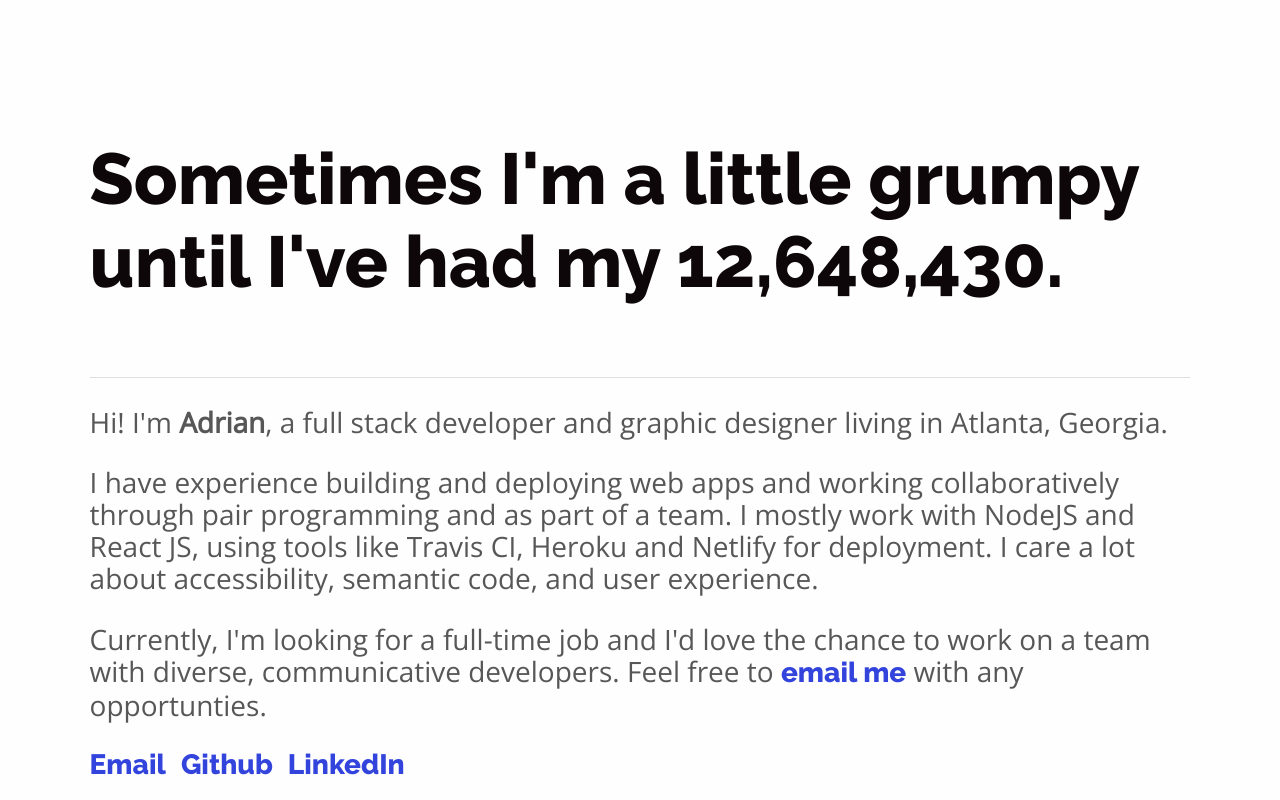
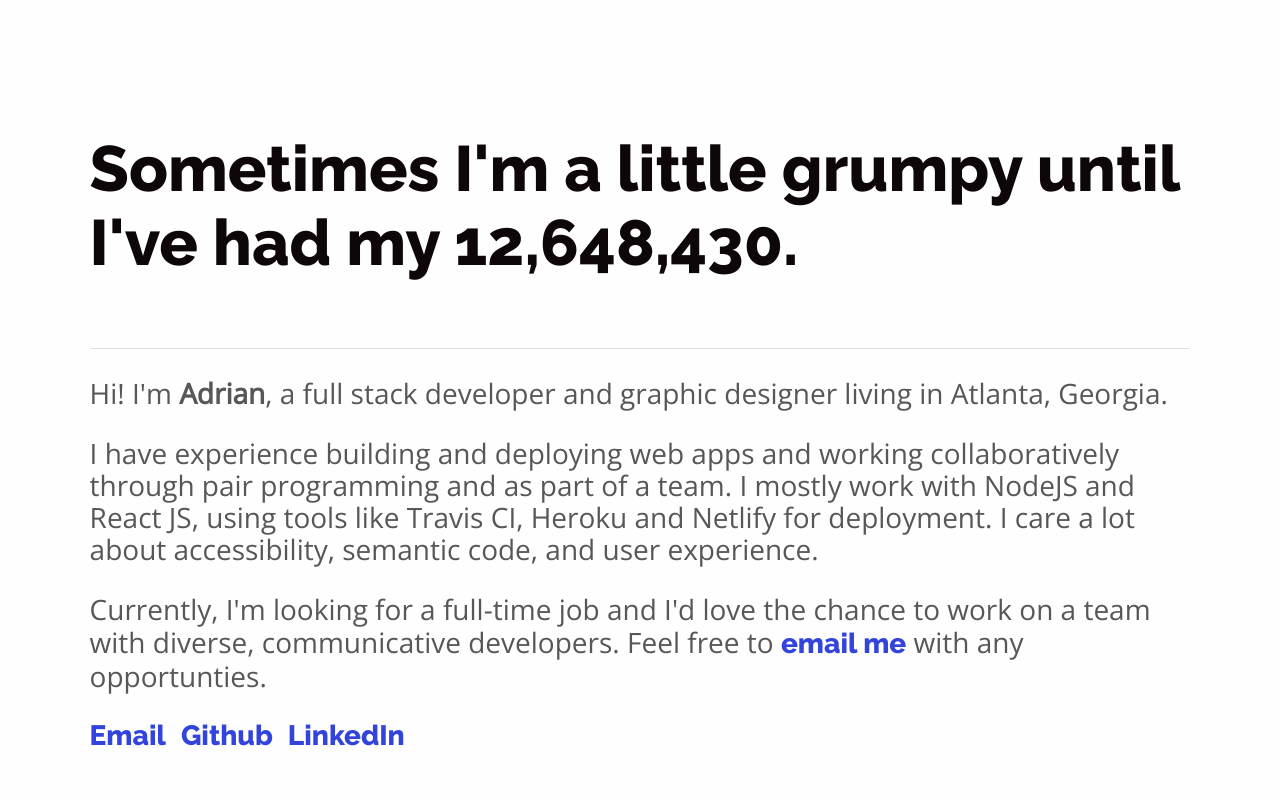
Before and after one commit to adriantoddross/portfolio, a React (Create React App) app: page / in a window 1280 px wide. Shown: the top 800 px of the page. Built offline with nearby package versions, Linux system fonts and the light colour scheme.

Commit message:
change header size

```diff
--- a/src/App.css
+++ b/src/App.css
@@ -146,13 +146,12 @@ footer p:nth-child(2) {
 @media only screen and (min-width: 768px) {
 
   .main-content {
+    border-top: 1px solid rgb(223, 223, 223);
     font-size: 175%;
-  border-top: 1px solid rgb(223, 223, 223);
-
   }
 
   .banner {
-    font-size: 225%;
+    font-size: 200%;
     padding-bottom: 25px;
   }
 
```
